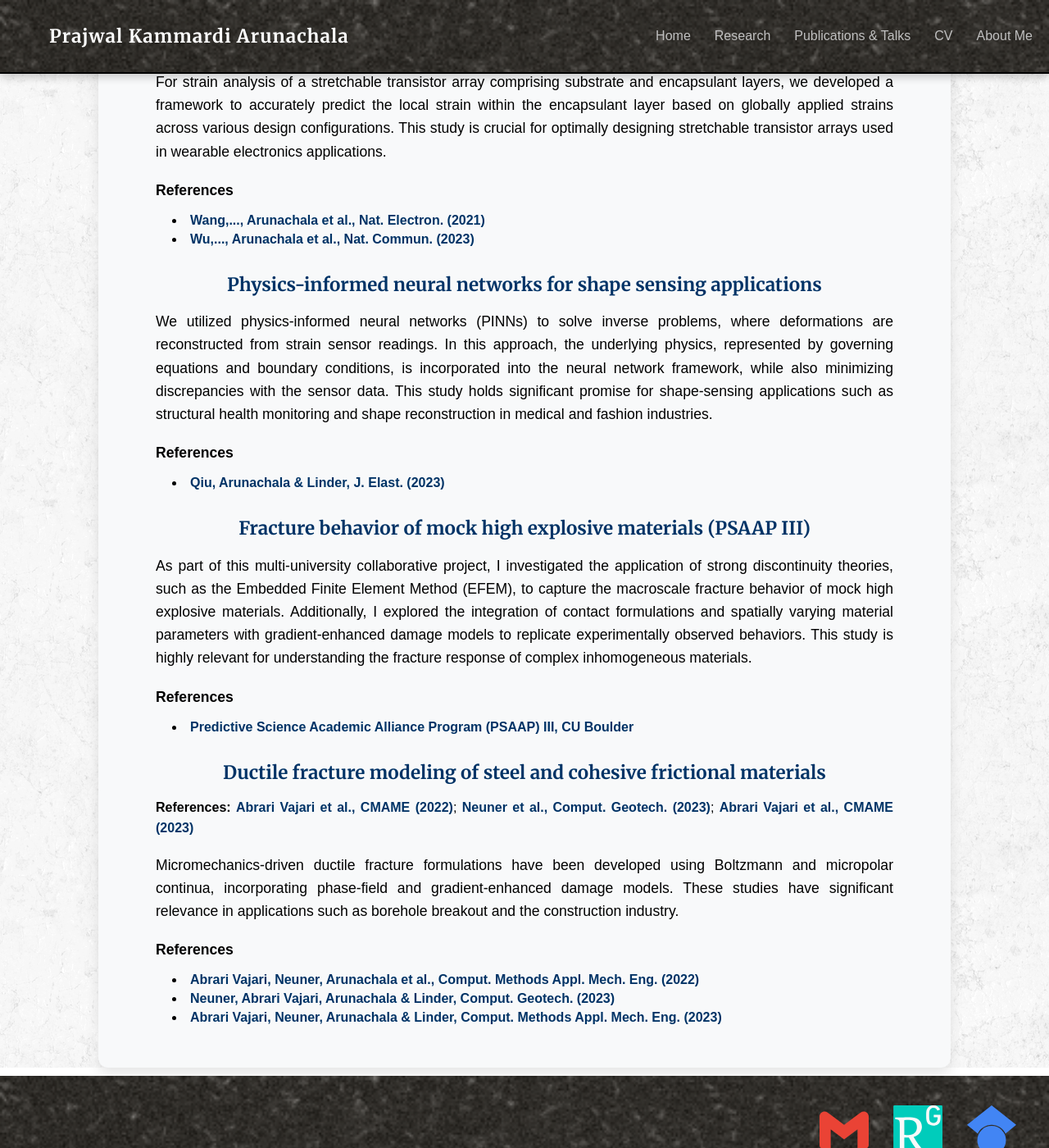
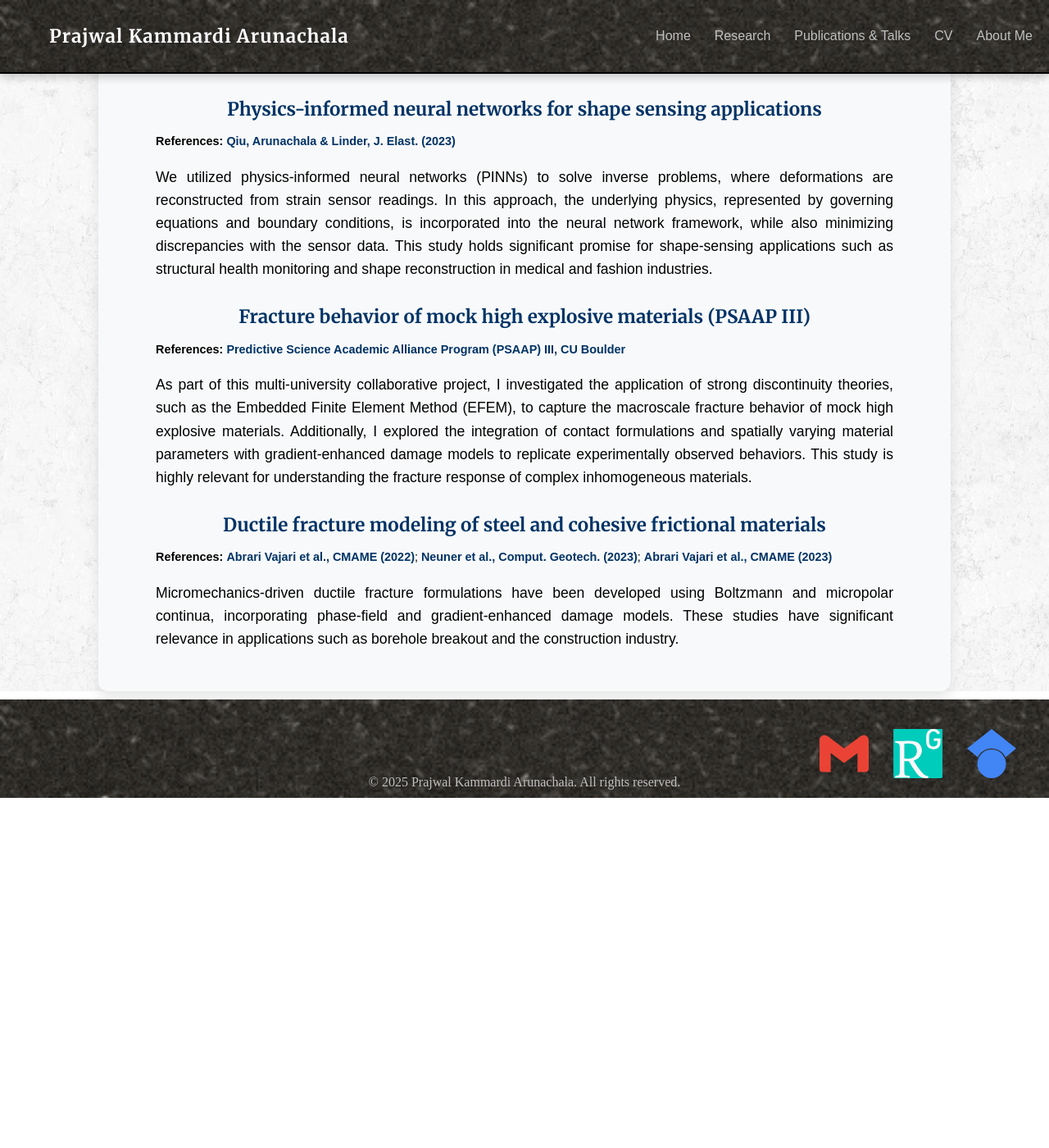
Before and after one commit to prajwalka/prajwalka.github.io, a Jekyll site: the page built from research.md, in a window 1280 px wide and 1400 px high, scrolled down 5137 px. Shown: the whole window at 82% size. Built offline with Jekyll 4.4.1, drawn with Linux system fonts in a browser that asks for light colours; some web fonts are replaced; after the commit the page ends 6110 px from its top, so only the background shows below that; some of the changed text lies outside the part shown.

Commit message:
Updating research

```diff
--- a/assets/style.css
+++ b/assets/style.css
@@ -512,5 +512,5 @@
 }
 
 .reference-inline p {
-  font-size: 1.0em;
+  font-size: 0.9em;
 }
--- a/research.md
+++ b/research.md
@@ -61,16 +61,15 @@
       <figcaption class="figure-caption">Figure references: Chen et al. (2019), Gherib et al. (2010)</figcaption>
   </figure>
 
+    <div class="reference-inline">
+      <p><strong>References:</strong>
+      <a href="https://www.sciencedirect.com/science/article/pii/S0022509621002593" target="_blank"> Arunachala, Rastak & Linder, JMPS (2021) </a></p>
+    </div>
+
     <p>
       As the first step, I proposed the <strong>first multiscale model</strong> in literature capable of capturing the effects of strain-induced crystallization on the fracture initiation of rubber-like materials. The multiscale formulation captures major properties like chain entropic behavior, stretching of the microscale monomer bonds, crystallinity evolution in the chains, anisotropic polymer network behavior, and incompressibility of rubbers. The fracture initiation criterion is based on the microscale internal energy and accounts for the rupture of molecular bonds and distortion of crystallites. The model also captured the frustration in crystallinity due to biaxial loading, and is the <strong>first multiscale model</strong> in literature to capture this effect.
     </p>
 
-    <div class="reference-list">
-      <h4>References</h4>
-      <ul>
-      <li><a href="https://www.sciencedirect.com/science/article/pii/S0022509621002593" target="_blank"> Arunachala, Rastak & Linder, J. Mech. Phys. Solids (2021) </a></li>
-      </ul>
-    </div>
     </div>
 
     <div class="research-subsection">
@@ -81,17 +80,16 @@
       <figcaption class="figure-caption">Figure references: Russ et al. (2020), Mang et al. (2021)</figcaption>
   </figure>
 
+    <div class="reference-inline">
+      <p><strong>References:</strong>
+      <a href="https://www.sciencedirect.com/science/article/pii/S0045782523001056" target="_blank">Arunachala et al., CMAME (2023)</a>;
+      <a href="https://onlinelibrary.wiley.com/doi/abs/10.1002/nme.7488" target="_blank">Arunachala et al., IJNME (2024)</a></p>
+    </div>
+
     <p>
       As the next step, I proposed novel multiscale models to capture fracture propagation in non-crystallizing rubbers. This formulation utilizes the phase field approach to model the crack propagation, while also capturing major properties like chain entropic behavior, stretching of the microscale monomer bonds, anisotropic polymer network behavior, and incompressibility of rubbers. It is assumed that the rupturing of the microscale molecular bonds mainly drives damage. The models have been validated using various experimental results in order to demonstrate their predictive capability, accuracy, and numerical robustness.
     </p>
 
-    <div class="reference-list">
-      <h4>References</h4>
-      <ul>
-      <li><a href="https://www.sciencedirect.com/science/article/pii/S0045782523001056" target="_blank">Arunachala et al., Comput. Methods Appl. Mech. Eng. (2023)</a></li>
-      <li><a href="https://onlinelibrary.wiley.com/doi/abs/10.1002/nme.7488" target="_blank">Arunachala et al., Int. J. Numer. Methods Eng. (2024)</a></li>
-      </ul>
-    </div>
     </div>
 
     <div class="research-subsection">
@@ -119,62 +117,58 @@
   <div class="research-subsection">
     <h3>Experiments to study elastomer fracture</h3>
 
+    <div class="reference-inline">
+      <p><strong>References:</strong>
+      <a href="https://onlinelibrary.wiley.com/doi/abs/10.1002/nme.7488" target="_blank">Arunachala et al., IJNME (2024)</a></p>
+    </div>
+
     <p>
       To gain practical insight into fracture behavior in elastomers, we designed and conducted a set of experiments under the guidance of Dr. Renee Zhao at Stanford University. To study the behavior of PDMS rubber, we first fabricated dogbone specimens to obtain the uniaxial tensile response in order to calibrate material parameters. Subsequently, we fabricated square films with a central hole and asymmetric notches, and utilized the observed crack propagation paths and load-displacement behavior to validate our model.
     </p>
 
-    <div class="reference-list">
-      <h4>References</h4>
-      <ul>
-      <li><a href="https://onlinelibrary.wiley.com/doi/abs/10.1002/nme.7488" target="_blank">Arunachala et al., Int. J. Numer. Methods Eng. (2024)</a></li>
-      </ul>
-    </div>
   </div>
 
   <div class="research-subsection">
     <h3>Strain analysis of stretchable transistors</h3>
 
+    <div class="reference-inline">
+      <p><strong>References:</strong>
+      <a href="https://www.nature.com/articles/s41928-020-00525-1" target="_blank">Wang et al., Nat. Electron. (2021)</a>;
+      <a href="https://www.nature.com/articles/s41467-023-44099-w" target="_blank">Wu et al., Nat. Commun. (2023)</a></p>
+    </div>
+
     <p>
       For strain analysis of a stretchable transistor array comprising substrate and encapsulant layers, we developed a framework to accurately predict the local strain within the encapsulant layer based on globally applied strains across various design configurations. This study is crucial for optimally designing stretchable transistor arrays used in wearable electronics applications.
     </p>
 
-    <div class="reference-list">
-      <h4>References</h4>
-      <ul>
-      <li><a href="https://www.nature.com/articles/s41928-020-00525-1" target="_blank">Wang,..., Arunachala et al., Nat. Electron. (2021)</a></li>
-      <li><a href="https://www.nature.com/articles/s41467-023-44099-w" target="_blank">Wu,..., Arunachala et al., Nat. Commun. (2023)</a></li>
-      </ul>
-    </div>
   </div>
 
   <div class="research-subsection">
     <h3>Physics-informed neural networks for shape sensing applications</h3>
 
+    <div class="reference-inline">
+      <p><strong>References:</strong>
+      <a href="https://ascelibrary.org/doi/abs/10.1061/JENMDT.EMENG-6901" target="_blank">Qiu, Arunachala & Linder, J. Elast. (2023)</a></p>
+    </div>
+
     <p>
       We utilized physics-informed neural networks (PINNs) to solve inverse problems, where deformations are reconstructed from strain sensor readings. In this approach, the underlying physics, represented by governing equations and boundary conditions, is incorporated into the neural network framework, while also minimizing discrepancies with the sensor data. This study holds significant promise for shape-sensing applications such as structural health monitoring and shape reconstruction in medical and fashion industries.
     </p>
 
-    <div class="reference-list">
-      <h4>References</h4>
-      <ul>
-      <li><a href="https://ascelibrary.org/doi/abs/10.1061/JENMDT.EMENG-6901" target="_blank">Qiu, Arunachala & Linder, J. Elast. (2023)</a></li>
-      </ul>
-    </div>
   </div>
 
   <div class="research-subsection">
     <h3>Fracture behavior of mock high explosive materials (PSAAP III)</h3>
 
+    <div class="reference-inline">
+      <p><strong>References:</strong>
+      <a href="https://micromorph.gitlab.io/overview/" target="_blank">Predictive Science Academic Alliance Program (PSAAP) III, CU Boulder</a></p>
+    </div>
+
     <p>
       As part of this multi-university collaborative project, I investigated the application of strong discontinuity theories, such as the Embedded Finite Element Method (EFEM), to capture the macroscale fracture behavior of mock high explosive materials. Additionally, I explored the integration of contact formulations and spatially varying material parameters with gradient-enhanced damage models to replicate experimentally observed behaviors. This study is highly relevant for understanding the fracture response of complex inhomogeneous materials.
     </p>
 
-    <div class="reference-list">
-      <h4>References</h4>
-      <ul>
-      <li><a href="https://micromorph.gitlab.io/overview/" target="_blank">Predictive Science Academic Alliance Program (PSAAP) III, CU Boulder</a></li>
-      </ul>
-    </div>
   </div>
 
   <div class="research-subsection">
@@ -190,15 +184,6 @@
     <p>
       Micromechanics-driven ductile fracture formulations have been developed using Boltzmann and micropolar continua, incorporating phase-field and gradient-enhanced damage models. These studies have significant relevance in applications such as borehole breakout and the construction industry.
     </p>
-
-    <div class="reference-list">
-      <h4>References</h4>
-      <ul>
-      <li><a href="https://www.sciencedirect.com/science/article/pii/S0045782522004972" target="_blank">Abrari Vajari, Neuner, Arunachala et al., Comput. Methods Appl. Mech. Eng. (2022)</a></li>
-      <li><a href="https://www.sciencedirect.com/science/article/pii/S0266352X22004013" target="_blank">Neuner, Abrari Vajari, Arunachala & Linder, Comput. Geotech. (2023)</a></li>
-      <li><a href="https://www.sciencedirect.com/science/article/pii/S0045782523005285" target="_blank">Abrari Vajari, Neuner, Arunachala & Linder, Comput. Methods Appl. Mech. Eng. (2023)</a></li>
-      </ul>
-    </div>
   </div>
 
 </section>
```
